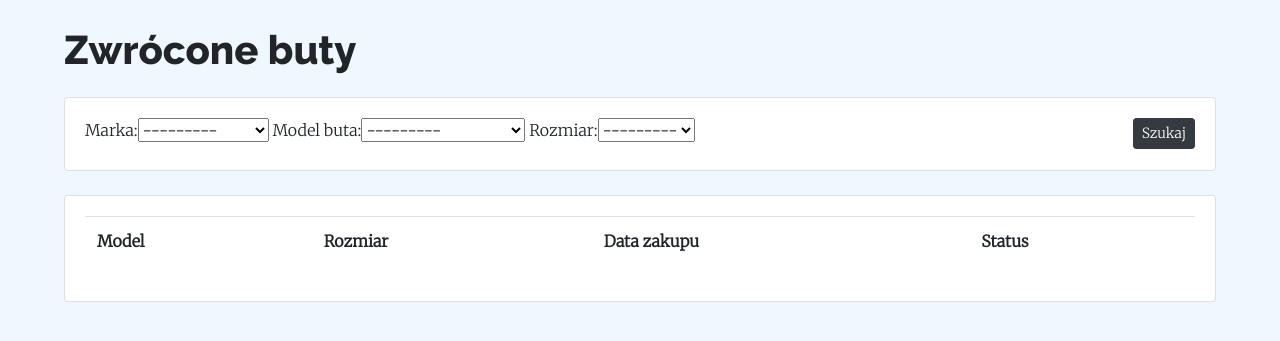
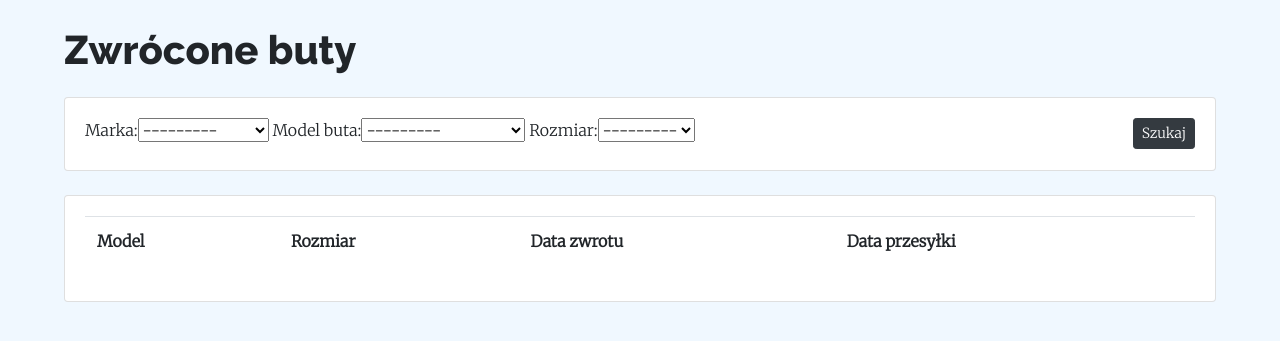
Before and after one commit to Oscris1/shoes-project, a Django app: page /magazyn/zwrot/ in a window 1280 px wide. Shown: the part 56-397 px from the top of the page. Run offline with Django 3.2, Linux system fonts and the light colour scheme; a user stored in the database is signed in; tables that the repository leaves empty hold one stand-in row (values such as "Sample post"); lists and menus that the app fills with data are empty.

Commit message:
changed displayed values in lists sites

```diff
--- a/magazyn/views.py
+++ b/magazyn/views.py
@@ -32,6 +32,7 @@ class MagazynListView(PermissionRequiredMixin, ListView):
         context = super().get_context_data(**kwargs)
         context["my_filter"] = ButyFilter()
         context["list_header"] = "Lista butów"
+        context["list_status"] = "w magazynie"
         return context
 
 
@@ -84,6 +85,7 @@ class SprzedaneListView(PermissionRequiredMixin, ListView):
         context = super().get_context_data(**kwargs)
         context["my_filter"] = ButyFilter()
         context["list_header"] = "Sprzedane buty"
+        context["list_status"] = "sprzedano"
         return context
 
 
@@ -102,6 +104,7 @@ class ZwrotListView(PermissionRequiredMixin, ListView):
         context = super().get_context_data(**kwargs)
         context["my_filter"] = ButyFilter()
         context["list_header"] = "Zwrócone buty"
+        context["list_status"] = "zwrot"
         return context
 
 
--- a/templates/magazyn/magazyn_list.html
+++ b/templates/magazyn/magazyn_list.html
@@ -22,16 +22,32 @@
             <tr>
                 <th>Model</th>
                 <th>Rozmiar</th>
+                {% if list_status == "w magazynie" %}
+                    <th>Cena zakupu</th>
                     <th>Data zakupu</th>
-                    <th>Status</th>
+                {% elif list_status == "zwrot" %}
+                    <th>Data zwrotu</th>
+                    <th>Data przesyłki</th>
+                {% elif list_status == "sprzedano" %}
+                    <th>Cena sprzedaży</th>
+                    <th>Data sprzedaży</th>
+                {% endif %}
             </tr>
 
             {% for para in buty %}
             <tr>
-                        <td><a href="{{ para.get_absolute_url }}">{{ para.marka }} {{ para.model_buta }} {{ para.typ }} {{ para.kolor }}</a></td>
+                <td><a href="{{ para.get_absolute_url }}">{{ para.marka }} {{ para.model_buta }} {{ para.typ }}</a></td>
                 <td>{{para.rozmiar}}</td>
+                {% if list_status == "w magazynie" %}
+                    <td>{{para.cena_zakupu}} zł</td>
                     <td>{{para.data_zakupu}}</td>
-                        <td>{{para.status}}</td>
+                {% elif list_status == "zwrot" %}
+                    <td>{{para.zwrot.data_zwrotu}}</td>
+                    <td>{{para.zwrot.data_przesylki}}</td>
+                {% elif list_status == "sprzedano" %}
+                    <td>{{para.sprzedane.cena_sprzedazy}} zł</td>
+                    <td>{{para.sprzedane.data_sprzedazy}}</td>
+                {% endif %}
             </tr>
             {% endfor %}
 
```
Lines whose indentation alone changed are shown as unchanged.
